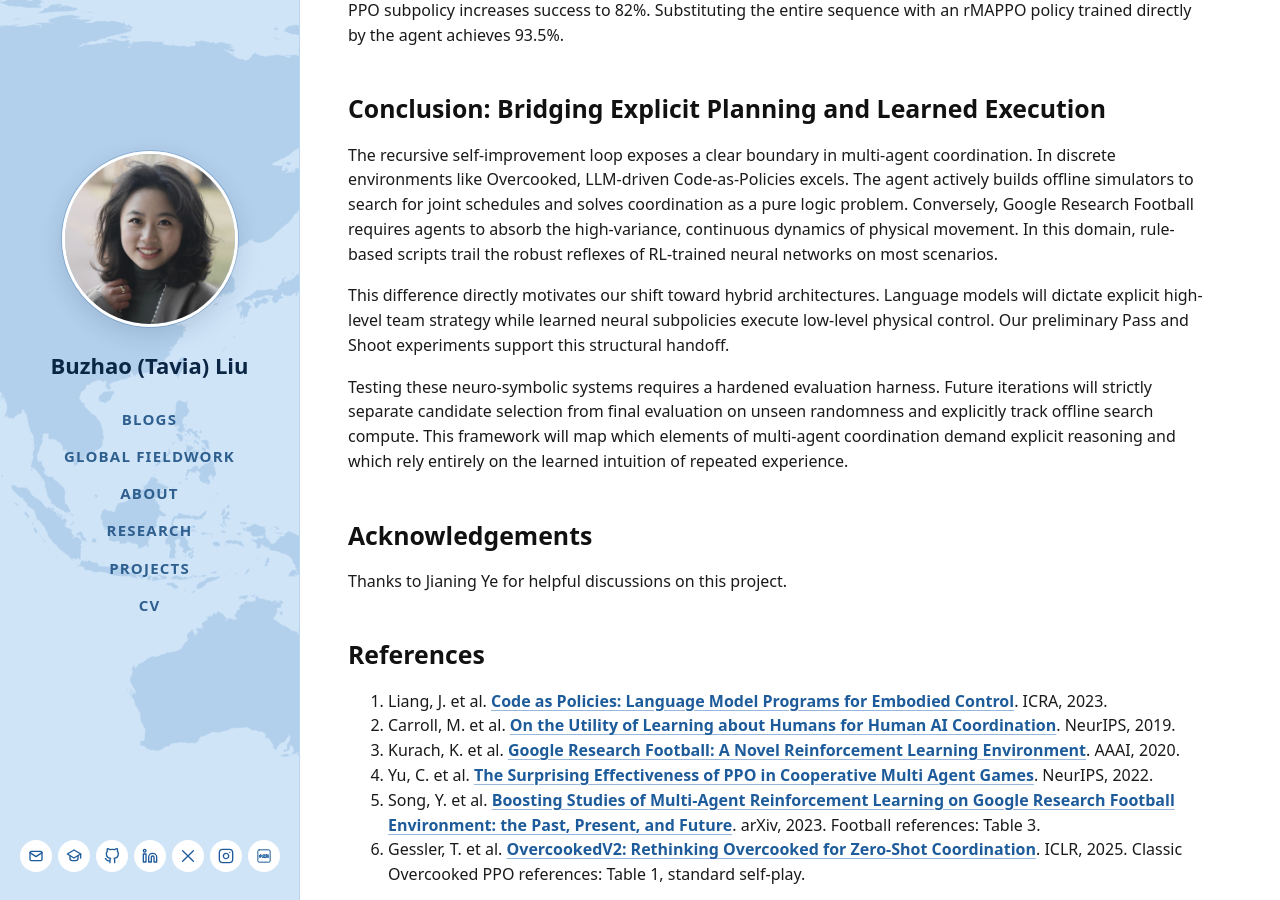
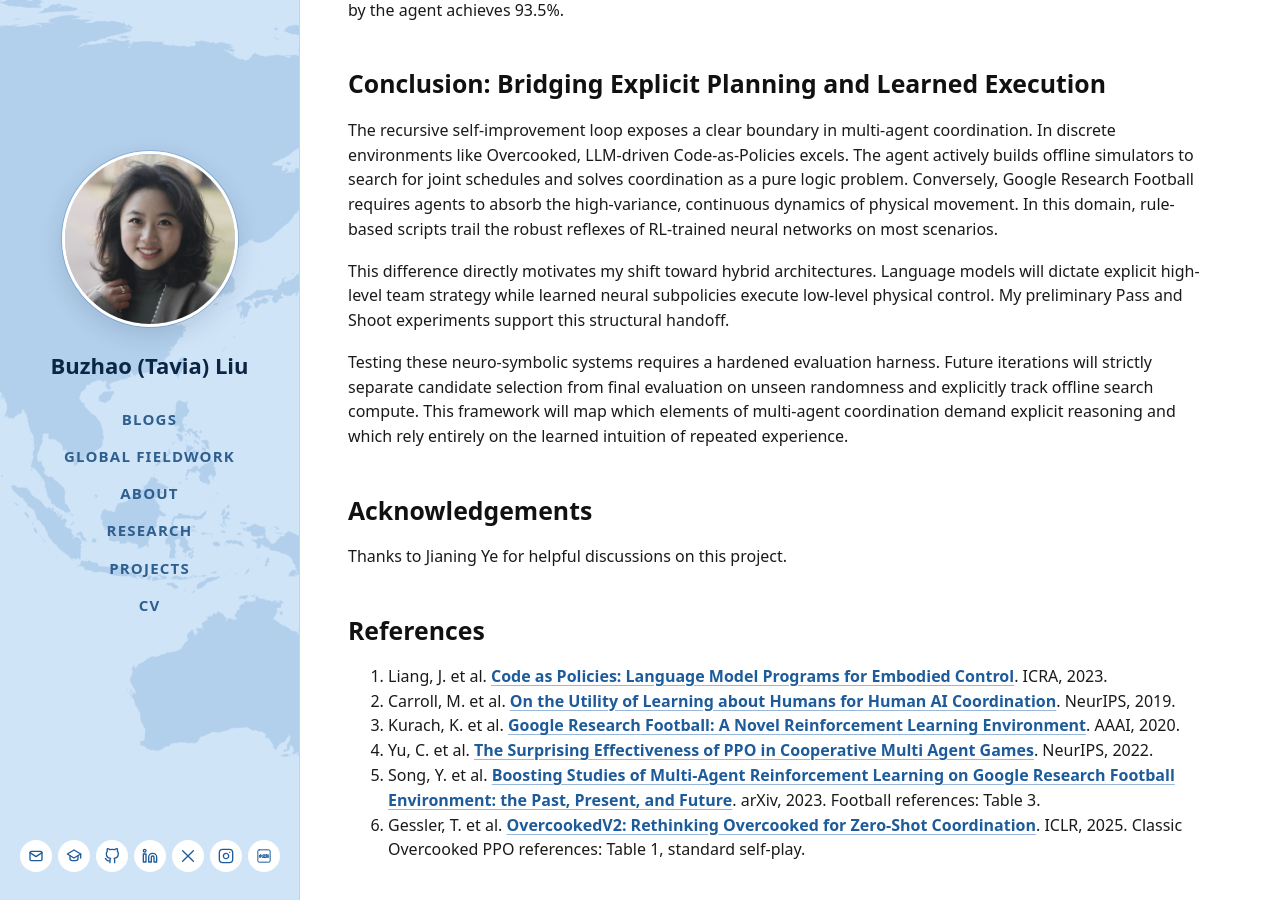
Before and after one commit to tavia-liu/tavia-liu.github.io, a Jekyll site: the page built from _posts/2026-10-31-self-improving-code-as-policies.md, in a window 1280 px wide and 900 px high, scrolled down 4900 px. Built offline with Jekyll 4.4.1, drawn with Linux system fonts in a browser that asks for light colours; some of the changed text lies outside the part shown.

Commit message:
Use first person singular in coordination post

```diff
--- a/_posts/2026-10-31-self-improving-code-as-policies.md
+++ b/_posts/2026-10-31-self-improving-code-as-policies.md
@@ -111,7 +111,7 @@ Code generation breaks down at the level of physical execution. Successful coord
 
 The recursive self-improvement loop exposes a clear boundary in multi-agent coordination. In discrete environments like Overcooked, LLM-driven Code-as-Policies excels. The agent actively builds offline simulators to search for joint schedules and solves coordination as a pure logic problem. Conversely, Google Research Football requires agents to absorb the high-variance, continuous dynamics of physical movement. In this domain, rule-based scripts trail the robust reflexes of RL-trained neural networks on most scenarios.
 
-This difference directly motivates our shift toward hybrid architectures. Language models will dictate explicit high-level team strategy while learned neural subpolicies execute low-level physical control. Our preliminary Pass and Shoot experiments support this structural handoff.
+This difference directly motivates my shift toward hybrid architectures. Language models will dictate explicit high-level team strategy while learned neural subpolicies execute low-level physical control. My preliminary Pass and Shoot experiments support this structural handoff.
 
 Testing these neuro-symbolic systems requires a hardened evaluation harness. Future iterations will strictly separate candidate selection from final evaluation on unseen randomness and explicitly track offline search compute. This framework will map which elements of multi-agent coordination demand explicit reasoning and which rely entirely on the learned intuition of repeated experience.
 
```
Also changed, not shown: other parts of _posts/2026-10-31-self-improving-code-as-policies.md (+4 -4 lines).
